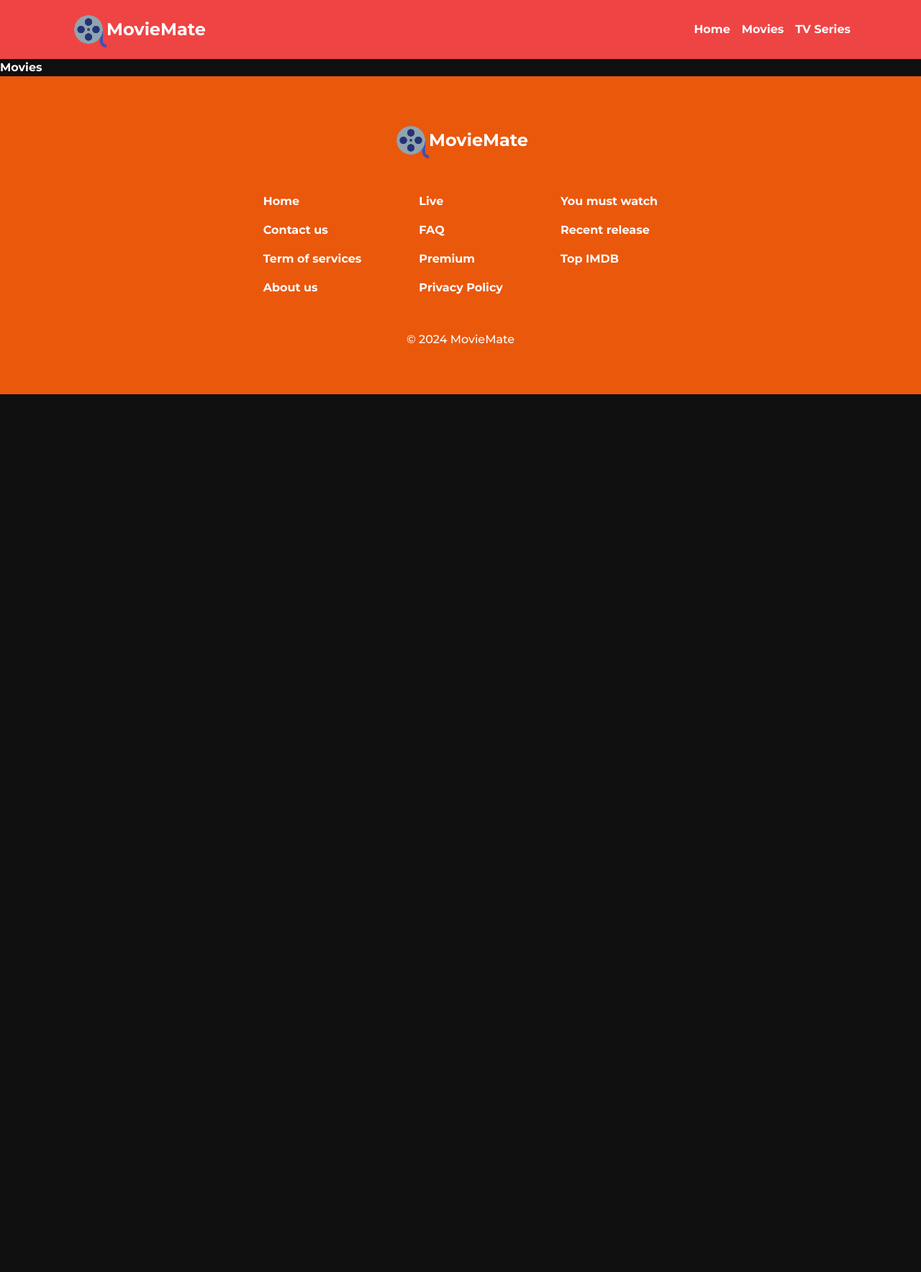
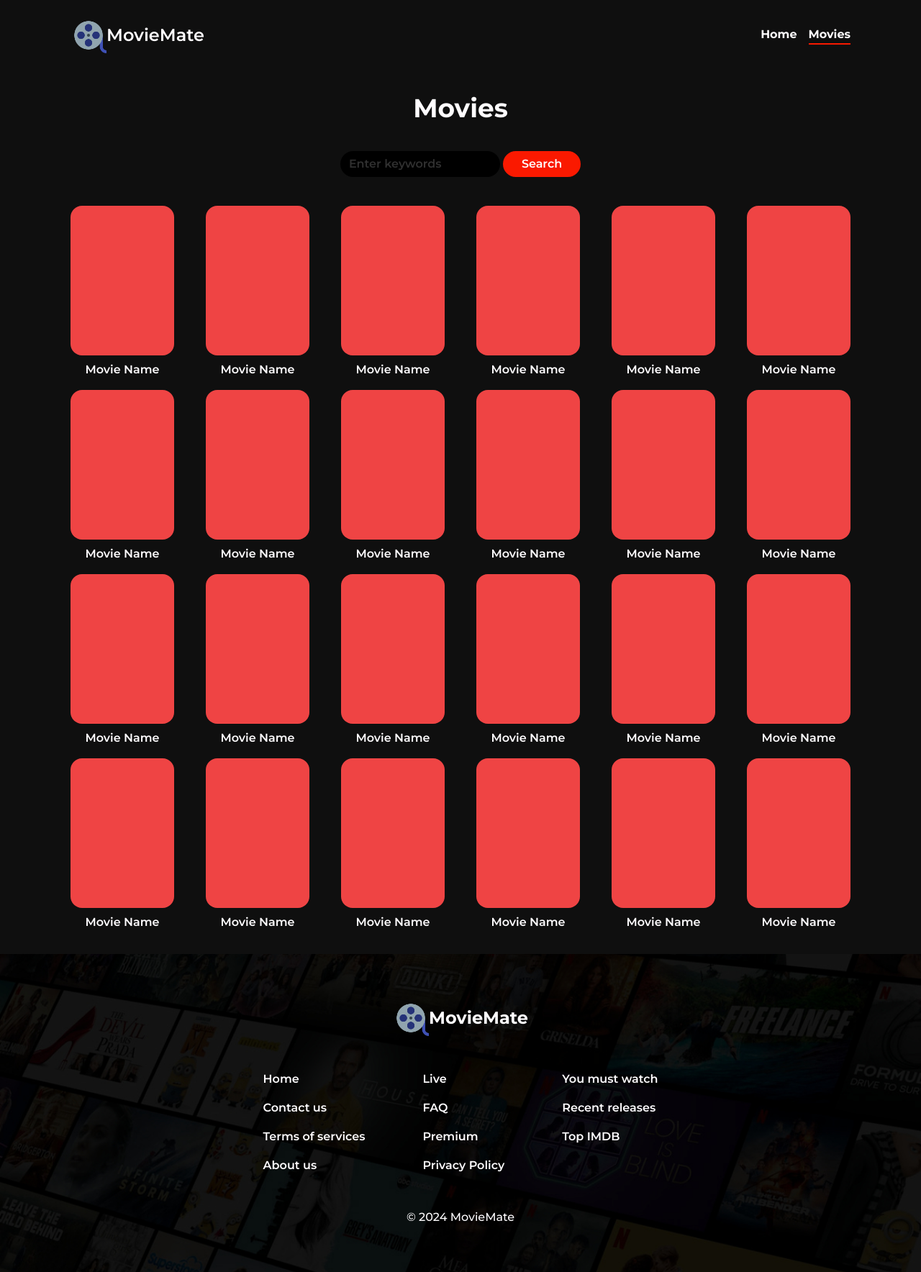
Before and after one commit to oiibar/MovieMate, a Next.js app: page /movies in a window 1280 px wide. Shown: the whole page at 72% size. Before the commit the page ends 800 px from the top, so only its background shows below. Built offline with nearby package versions, Linux system fonts and the light colour scheme.

Commit message:
sections & components, routing

```diff
--- a/src/app/home/page.tsx
+++ b/src/app/home/page.tsx
@@ -5,8 +5,8 @@ export default function Home() {
   return (
     <main>
       <HomeInfo />
-      <div className="bg-orange-700 container py-20 flex flex-col">
-        <section className="flex flex-col gap-36">
+      <div className="container py-20 flex flex-col">
+        <section className="flex flex-col gap-20">
           <MoviesList />
           <MoviesList />
           <MoviesList />
--- a/src/app/movies/page.tsx
+++ b/src/app/movies/page.tsx
@@ -1,3 +1,45 @@
+import Button from "@/components/common/Button";
+import MovieListItem from "@/components/MovieListItem";
+import Input from "@/components/common/Input"; // Import the new Input component
+
 export default function Movies() {
-  return <main>Movies</main>;
+  return (
+    <main className="">
+      <div className="container flex flex-col py-8">
+        <section className="flex flex-col gap-10 justify-center items-center">
+          <h1 className="text-4xl font-bold">Movies</h1>
+          <form className="flex gap-1">
+            <Input placeholder="Enter keywords" />
+            <Button text="Search" variant="glowing" />
+          </form>
+          <div className="flex justify-between flex-wrap gap-4">
+            <MovieListItem />
+            <MovieListItem />
+            <MovieListItem />
+            <MovieListItem />
+            <MovieListItem />
+            <MovieListItem />
+            <MovieListItem />
+            <MovieListItem />
+            <MovieListItem />
+            <MovieListItem />
+            <MovieListItem />
+            <MovieListItem />
+            <MovieListItem />
+            <MovieListItem />
+            <MovieListItem />
+            <MovieListItem />
+            <MovieListItem />
+            <MovieListItem />
+            <MovieListItem />
+            <MovieListItem />
+            <MovieListItem />
+            <MovieListItem />
+            <MovieListItem />
+            <MovieListItem />
+          </div>
+        </section>
+      </div>
+    </main>
+  );
 }
--- a/src/components/HomeInfo.tsx
+++ b/src/components/HomeInfo.tsx
@@ -1,17 +1,24 @@
 import React from "react";
+import Button from "./common/Button";
 
 const HomeInfo = () => {
   return (
-    <section className="bg-blue-500 container py-24 flex gap-16 items-center">
-      <div className="flex flex-col gap-4">
-        <h2>Title</h2>
-        <p>Description</p>
-        <div>
-          <button>Watch Now</button>
-          <button>Watch trailer </button>
+    <section className="bg-transparent container py-24 flex gap-16 items-center">
+      <div className="flex flex-col gap-8 max-w-lg">
+        <h2 className="text-6xl font-bold">Venom</h2>
+        <div>Details</div>
+        <p className="text-sm">
+          Lorem ipsum dolor sit amet, consectetur adipisicing elit. Illum
+          consectetur illo laudantium ratione harum quisquam voluptatum
+          inventore, corporis debitis esse. Nulla blanditiis alias dignissimos
+          sequi eligendi deserunt nostrum cupiditate minima!
+        </p>
+        <div className="flex gap-2">
+          <Button text="Watch Now" variant="glowing" />
+          <Button text="Watch Trailer" variant="default" />
         </div>
       </div>
-      <div className="bg-red-500 rounded-2xl w-80 h-96"></div>
+      <div className="bg-orange rounded-2xl w-80 h-96"></div>
     </section>
   );
 };
--- a/src/components/MoviesList.tsx
+++ b/src/components/MoviesList.tsx
@@ -1,14 +1,16 @@
 import React from "react";
 import MovieListItem from "./MovieListItem";
+import Button from "./common/Button";
 
 const MoviesList = () => {
   return (
-    <section className="flex flex-col gap-2">
+    <section className="flex flex-col gap-6">
       <div className="flex justify-between">
-        <h3>Trending movies</h3>
-        <button>View more</button>
+        <h3 className="font-bold text-lg">Trending movies</h3>
+        <Button text="View more" variant="default" />
       </div>
       <div className="flex justify-between gap-4">
+        <MovieListItem />
         <MovieListItem />
         <MovieListItem />
         <MovieListItem />
--- a/src/components/common/Button.tsx
+++ b/src/components/common/Button.tsx
@@ -1,7 +1,26 @@
 import React from "react";
 
-const Button = () => {
-  return <div></div>;
+// Define the possible button variants
+type ButtonVariant = "glowing" | "default";
+
+// Define the styles for each variant
+const buttonVariants: Record<ButtonVariant, string> = {
+  glowing:
+    "border-2 border-orange bg-orange rounded-full px-6 py-1 text-primary transition-shadow duration-300 ease-in-out hover:shadow-glow",
+  default:
+    "border-2 border-primary rounded-full px-6 py-1 text-primary hover:bg-primary hover:text-orange",
+};
+
+interface ButtonProps {
+  text?: string;
+  variant?: ButtonVariant;
+}
+
+const Button: React.FC<ButtonProps> = ({
+  text = "Click",
+  variant = "default",
+}) => {
+  return <button className={buttonVariants[variant]}>{text}</button>;
 };
 
 export default Button;
--- /dev/null
+++ b/src/components/common/Input.tsx
@@ -0,0 +1,25 @@
+import React from "react";
+
+interface InputProps {
+  placeholder?: string;
+  value?: string;
+  onChange?: (e: React.ChangeEvent<HTMLInputElement>) => void;
+}
+
+const Input: React.FC<InputProps> = ({
+  placeholder = "Enter text",
+  value,
+  onChange,
+}) => {
+  return (
+    <input
+      type="text"
+      placeholder={placeholder}
+      value={value}
+      onChange={onChange}
+      className="placeholder:text-[#303030] bg-[#000000] py-1 px-3 rounded-full focus:border-none"
+    />
+  );
+};
+
+export default Input;
--- a/src/components/common/Search.tsx
+++ /dev/null
@@ -1,7 +0,0 @@
-import React from "react";
-
-const Search = () => {
-  return <div></div>;
-};
-
-export default Search;
--- a/src/components/layout/Footer.tsx
+++ b/src/components/layout/Footer.tsx
@@ -1,36 +1,61 @@
 import React from "react";
 import Image from "next/image";
 import logo from "@/assets/logo.png";
-import bg from "@/assets/bg.jpg";
+import bg from "@/assets/bg.jpg"; // Import the background image
 
-const Footer = () => {
+const Footer: React.FC = () => {
   return (
-    <footer className="bg-orange-600">
+    <footer
+      className="bg-cover bg-center bg-no-repeat"
+      style={{ backgroundImage: `url(${bg.src})` }} // Apply the background image
+    >
       <div className="container flex flex-col justify-center items-center gap-12 py-16">
         <div className="flex items-center">
           <Image src={logo} alt="MovieMate" width={50} height={50} />
-          <h1 className="font-bold text-2xl">MovieMate</h1>
+          <h1 className="font-bold text-2xl text-primary">MovieMate</h1>
         </div>
         <div className="flex gap-20">
-          <div className="flex flex-col gap-4">
-            <p>Home</p>
-            <p>Contact us</p>
-            <p>Term of services</p>
-            <p>About us</p>
+          <div className="flex flex-col gap-4 text-primary">
+            <a href="#" className="hover:text-orange">
+              Home
+            </a>
+            <a href="#" className="hover:text-orange">
+              Contact us
+            </a>
+            <a href="#" className="hover:text-orange">
+              Terms of services
+            </a>
+            <a href="#" className="hover:text-orange">
+              About us
+            </a>
           </div>
-          <div className="flex flex-col gap-4">
-            <p>Live</p>
-            <p>FAQ</p>
-            <p>Premium</p>
-            <p>Privacy Policy</p>
+          <div className="flex flex-col gap-4 text-primary">
+            <a href="#" className="hover:text-orange">
+              Live
+            </a>
+            <a href="#" className="hover:text-orange">
+              FAQ
+            </a>
+            <a href="#" className="hover:text-orange">
+              Premium
+            </a>
+            <a href="#" className="hover:text-orange">
+              Privacy Policy
+            </a>
           </div>
-          <div className="flex flex-col gap-4">
-            <p>You must watch</p>
-            <p>Recent release</p>
-            <p>Top IMDB</p>
+          <div className="flex flex-col gap-4 text-primary">
+            <a href="#" className="hover:text-orange">
+              You must watch
+            </a>
+            <a href="#" className="hover:text-orange">
+              Recent releases
+            </a>
+            <a href="#" className="hover:text-orange">
+              Top IMDB
+            </a>
           </div>
         </div>
-        <p className="font-medium">© 2024 MovieMate</p>
+        <p className="font-medium text-primary">© 2024 MovieMate</p>
       </div>
     </footer>
   );
--- a/src/components/layout/Header.tsx
+++ b/src/components/layout/Header.tsx
@@ -1,19 +1,41 @@
+"use client";
 import React from "react";
 import Image from "next/image";
 import logo from "@/assets/logo.png";
+import Link from "next/link";
+import { usePathname } from "next/navigation";
 
 const Header = () => {
+  const pathname = usePathname();
+
   return (
-    <header className="bg-red-500">
-      <div className="container py-4 flex justify-between items-center">
-        <div className="flex items-center">
-          <Image src={logo} alt="MovieMate" width={50} height={50} />
-          <h1 className="text-2xl">MovieMate</h1>
-        </div>
-        <ul className="flex gap-4">
-          <li>Home</li>
-          <li>Movies</li>
-          <li>TV Series</li>
+    <header className="bg-transparent">
+      <div className="container py-6 flex justify-between items-center">
+        <Link href="/home">
+          <div className="flex items-center cursor-pointer">
+            <Image src={logo} alt="MovieMate" width={50} height={50} />
+            <h1 className="text-2xl">MovieMate</h1>
+          </div>
+        </Link>
+        <ul className="flex gap-4 font-bold">
+          <Link href="/home">
+            <li
+              className={`cursor-pointer ${
+                pathname === "/home" ? "border-b-2 border-orange" : ""
+              }`}
+            >
+              Home
+            </li>
+          </Link>
+          <Link href="/movies">
+            <li
+              className={`cursor-pointer ${
+                pathname === "/movies" ? "border-b-2 border-orange" : ""
+              }`}
+            >
+              Movies
+            </li>
+          </Link>
         </ul>
       </div>
     </header>
--- a/src/styles/index.css
+++ b/src/styles/index.css
@@ -4,7 +4,7 @@
 
 @layer base {
   body {
-    @apply font-montserrat font-bold text-[#FFFDFF] bg-[#0F0F0F];
+    @apply font-montserrat font-semibold text-primary bg-[#0F0F0F];
   }
 }
 
--- a/tailwind.config.ts
+++ b/tailwind.config.ts
@@ -13,8 +13,14 @@ const config: Config = {
     fontFamily: {
       montserrat: ["Montserrat", "sans-serif"],
     },
-    extend: {},
+    extend: {
+      colors: {
+        orange: "#FA1900",
+        primary: "#FFFDFF",
+      },
+    },
   },
   plugins: [],
 };
+
 export default config;
```
Also changed, not shown: src/assets/bg.jpg.
